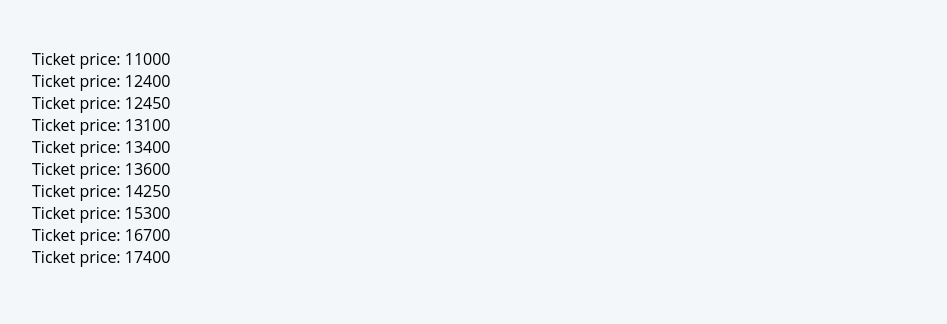
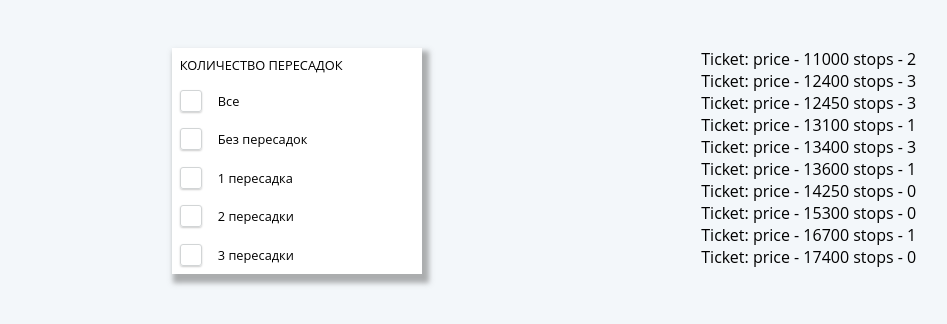
Before and after one commit to klaizer/test-tasks-front, an Angular app: page /search in a window 1280 px wide. Shown: the top 324 px of the page, without its empty margins (96-1043 px from the left). Built offline with nearby package versions, Linux system fonts and the light colour scheme.

Commit message:
#task2 - implement stops filter; create search page; create shared module and components;

```diff
--- a/src/app/app.module.ts
+++ b/src/app/app.module.ts
@@ -6,17 +6,22 @@ import { AppComponent } from './app.component';
 import { SearchPageComponent } from './search-page/search-page.component';
 import { NotFoundPageComponent } from './views/not-found-page/not-found-page.component';
 import { HttpClientModule } from '@angular/common/http';
+import { StopsFilterComponent } from './search-page/stops-filter/stops-filter.component';
+import { SharedModule } from './shared/shared.module';
 
 @NgModule({
   declarations: [
     AppComponent,
     SearchPageComponent,
     NotFoundPageComponent,
+    StopsFilterComponent,
   ],
   imports: [
     BrowserModule,
     AppRoutingModule,
     HttpClientModule,
+
+    SharedModule
   ],
   providers: [],
   bootstrap: [AppComponent]
--- a/src/app/search-page/search-page.component.html
+++ b/src/app/search-page/search-page.component.html
@@ -1,3 +1,10 @@
-<div *ngFor="let ticket of tickets">
-  Ticket price: {{ticket.price}}
+
+<div class="filters-wrapper">
+  <app-stops-filter (filterChange)="filterChange($event)"></app-stops-filter>
 </div>
+
+<div class="list">
+  <div *ngFor="let ticket of ticketsToDisplay">
+    <div>Ticket: price - {{ticket.price}} stops - {{ticket.stops}}</div>
+  </div>
+</div>
--- a/src/app/search-page/search-page.component.scss
+++ b/src/app/search-page/search-page.component.scss
@@ -0,0 +1,11 @@
+:host {
+  display: flex;
+  flex-direction: row;
+  justify-content: space-around;
+}
+
+.filters-wrapper {
+  min-width: 250px;
+  background-color: #ffffff;
+  box-shadow: 4px 6px 5px 3px rgba(100, 100, 100, .5);
+}
--- a/src/app/search-page/search-page.component.ts
+++ b/src/app/search-page/search-page.component.ts
@@ -1,5 +1,6 @@
 import { Component, OnInit } from '@angular/core';
 import {SearchService} from './search.service';
+import {Ticket} from '../shared/ticket.models';
 
 @Component({
   selector: 'app-search-page',
@@ -8,13 +9,32 @@ import {SearchService} from './search.service';
 })
 export class SearchPageComponent implements OnInit {
 
-  tickets: any;
+  tickets: Ticket[];
+  ticketsToDisplay: Ticket[];
+
+  filterParams: number[] = [];
 
   constructor(private searchService: SearchService) {}
 
   ngOnInit() {
-    this.searchService.fetch().subscribe(data => {
+    this.searchService.fetch().subscribe((data: Ticket[]) => {
       this.tickets = data;
+      this.filterData();
     });
   }
+
+  filterChange(event: number[]) {
+    console.log(event);
+    this.filterParams = [...event];
+    this.filterData();
+  }
+
+  filterData() {
+    if (this.filterParams.length) {
+      this.ticketsToDisplay = this.tickets.filter((ticket: Ticket) => this.filterParams.includes(ticket.stops));
+    } else {
+      this.ticketsToDisplay = [...this.tickets];
+    }
+  }
+
 }
--- a/src/app/search-page/search.service.ts
+++ b/src/app/search-page/search.service.ts
@@ -1,6 +1,6 @@
 import { Injectable } from '@angular/core';
 import {HttpClient} from '@angular/common/http';
-import {Observable} from 'rxjs';
+import {Observable, of} from 'rxjs';
 import {catchError, map, tap} from 'rxjs/operators';
 
 import {Ticket} from '../shared/ticket.models';
@@ -15,13 +15,13 @@ export class SearchService {
   fetch(): Observable<Ticket[]> {
     return this.http.get('./../../assets/tickets.json')
       .pipe(
-        map(data => data.tickets),
+        map((data: any) => data.tickets),
         tap(tickets => {
           if (tickets) {
             tickets.sort((a, b) => a.price - b.price);
           }
         }),
-        catchError(val => console.log(`I caught: ${val}`))
+        catchError(val => of(`I caught: ${val}`))
       );
   }
 }
--- /dev/null
+++ b/src/app/search-page/stops-filter/stops-filter.component.html
@@ -0,0 +1,16 @@
+<div class="stops-title">КОЛИЧЕСТВО ПЕРЕСАДОК</div>
+
+<ul>
+
+  <li (click)="selectAll()">
+    <app-checkbox [value]="allSelect"></app-checkbox>
+    <label>Все</label>
+  </li>
+
+  <li *ngFor="let filter of filters" (click)="setSelect(filter)">
+    <app-checkbox [value]="filter.select"></app-checkbox>
+    <label>{{filter.label}}</label>
+    <a class="only-btn" (click)="selectOnly($event, filter)">ТОЛЬКО</a>
+  </li>
+
+</ul>
--- /dev/null
+++ b/src/app/search-page/stops-filter/stops-filter.component.scss
@@ -0,0 +1,44 @@
+:host {
+  font-size: 0.8rem;
+}
+
+.stops-title {
+  padding: 0.5rem;
+}
+
+ul {
+  margin: 0;
+  padding: 0;
+  list-style: none;
+
+  li {
+    display: flex;
+    padding: 0.5rem;
+    line-height: 1.4rem;
+    label {
+      flex-grow: 1;
+      padding: 0 1rem;
+      cursor: pointer;
+    }
+    .only-btn {
+      color: #2196f3;
+      font-size: 0.7rem;
+      visibility: hidden;
+      &:hover {
+        text-decoration: underline;
+      }
+    }
+  }
+
+  li:hover {
+    cursor: pointer;
+    background-color: #f1fcff;
+    .only-btn {
+      visibility: visible;
+    }
+    app-checkbox {
+      border: 1px solid #2196f3;
+      background: #f2fcff;
+    }
+  }
+}
--- /dev/null
+++ b/src/app/search-page/stops-filter/stops-filter.component.ts
@@ -0,0 +1,76 @@
+import {Component, EventEmitter, OnInit, Output} from '@angular/core';
+
+@Component({
+  selector: 'app-stops-filter',
+  templateUrl: './stops-filter.component.html',
+  styleUrls: ['./stops-filter.component.scss']
+})
+
+
+export class StopsFilterComponent implements OnInit {
+
+  @Output() filterChange = new EventEmitter<number[]>();
+
+  filters: Filter[] = [
+    {value: 0, label: 'Без пересадок', select: false},
+    {value: 1, label: '1 пересадка', select: false},
+    {value: 2, label: '2 пересадки', select: false},
+    {value: 3, label: '3 пересадки', select: false},
+  ];
+  selectFilters = new Set();
+
+  allSelect = false;
+
+  constructor() {}
+
+  ngOnInit() {}
+
+  setSelect(filter: Filter) {
+    filter.select = !filter.select;
+    this.allSelect = this.filters.every(f => f.select);
+
+    if (filter.select) {
+      this.selectFilters.add(filter.value);
+    } else {
+      this.selectFilters.delete(filter.value);
+    }
+
+    this.emitChange();
+  }
+
+  selectAll() {
+    this.allSelect = !this.allSelect;
+    this.filters.forEach(f => f.select = this.allSelect);
+
+    if (this.allSelect) {
+      this.selectFilters = new Set<any>(this.filters.map(f => f.value));
+    } else {
+      this.selectFilters = new Set<any>();
+    }
+
+    this.emitChange();
+  }
+
+  selectOnly(event: any, filter: Filter) {
+    event.stopPropagation();
+
+    this.filters.forEach(f => f.select = false);
+    filter.select = !filter.select;
+    this.allSelect = false;
+
+    this.selectFilters = new Set<any>([filter.value]);
+
+    this.emitChange();
+  }
+
+  emitChange() {
+    this.filterChange.emit(Array.from(this.selectFilters));
+  }
+
+}
+
+interface Filter {
+  value: number;
+  label: string;
+  select: boolean;
+}
--- /dev/null
+++ b/src/app/shared/checkbox/checkbox.component.html
@@ -0,0 +1 @@
+<input type="checkbox" [checked]="value">
--- /dev/null
+++ b/src/app/shared/checkbox/checkbox.component.scss
@@ -0,0 +1,30 @@
+:host {
+  display: inline-block;
+  position: relative;
+  width: 20px;
+  height: 20px;
+  border-radius: 3px;
+  border: 1px solid #D2D5D6;
+  box-shadow: 0 1px 2px 0 rgba(0,0,0,.2);
+}
+
+:host(.checked) {
+  border: 1px solid #2196f3;
+  background: #f2fcff;
+
+  &:after {
+    content: '';
+    position: absolute;
+    top: 5px;
+    left: 5px;
+    width: 10px;
+    height: 10px;
+    background-color: #2196f3;
+    border-radius: 50%;
+  }
+}
+
+input {
+  margin: 0;
+  visibility: hidden;
+}
--- /dev/null
+++ b/src/app/shared/checkbox/checkbox.component.ts
@@ -0,0 +1,16 @@
+import {Component, HostBinding, Input, OnInit} from '@angular/core';
+
+@Component({
+  selector: 'app-checkbox',
+  templateUrl: './checkbox.component.html',
+  styleUrls: ['./checkbox.component.scss']
+})
+export class CheckboxComponent implements OnInit {
+
+  @HostBinding('class.checked') @Input() value: boolean;
+
+  constructor() {}
+
+  ngOnInit() {}
+
+}
```
Also changed, not shown: src/app/shared/shared.module.ts (added, +16 -0 lines), 2 other files (tests, documents, lock files or other folders).
